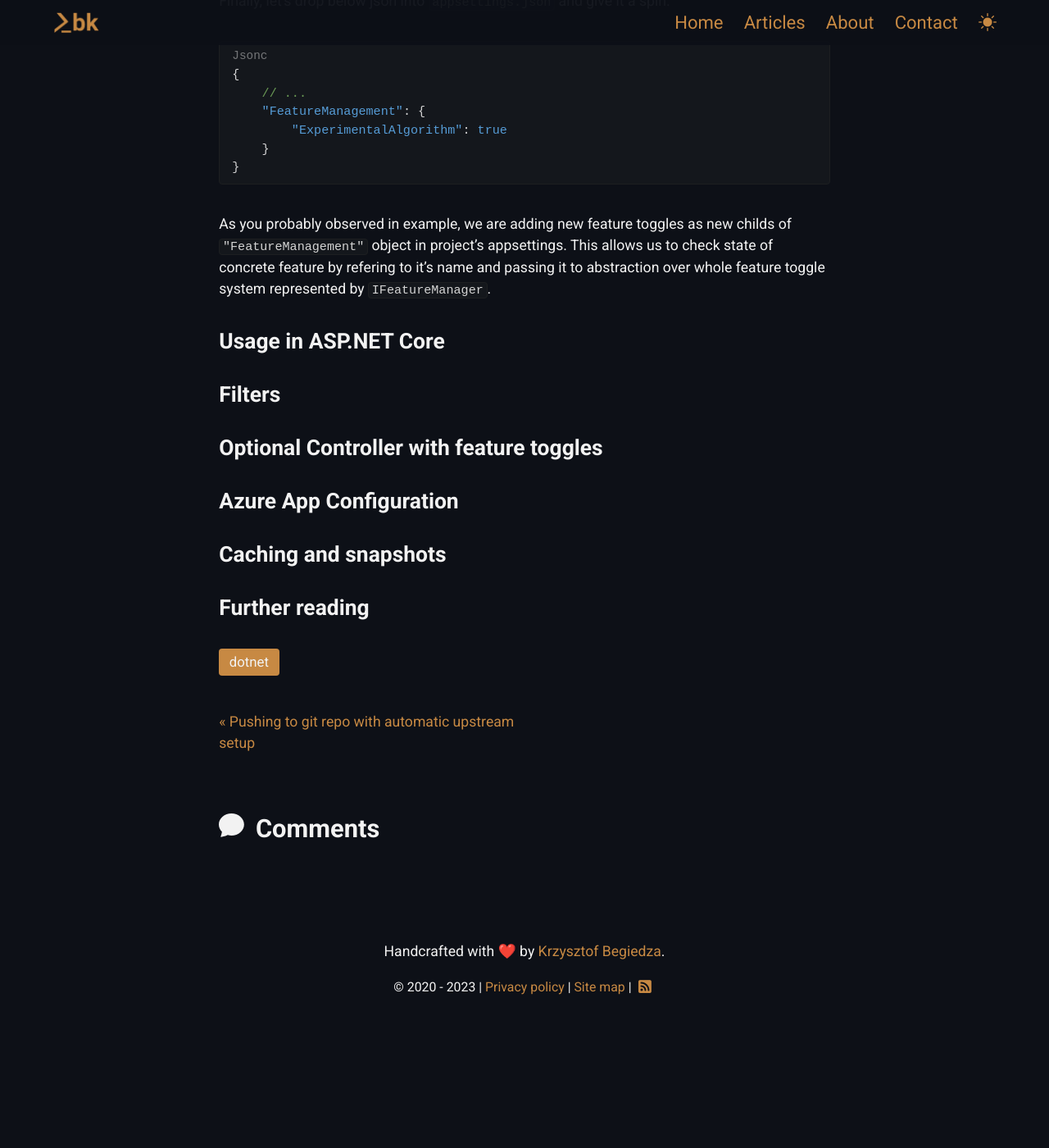
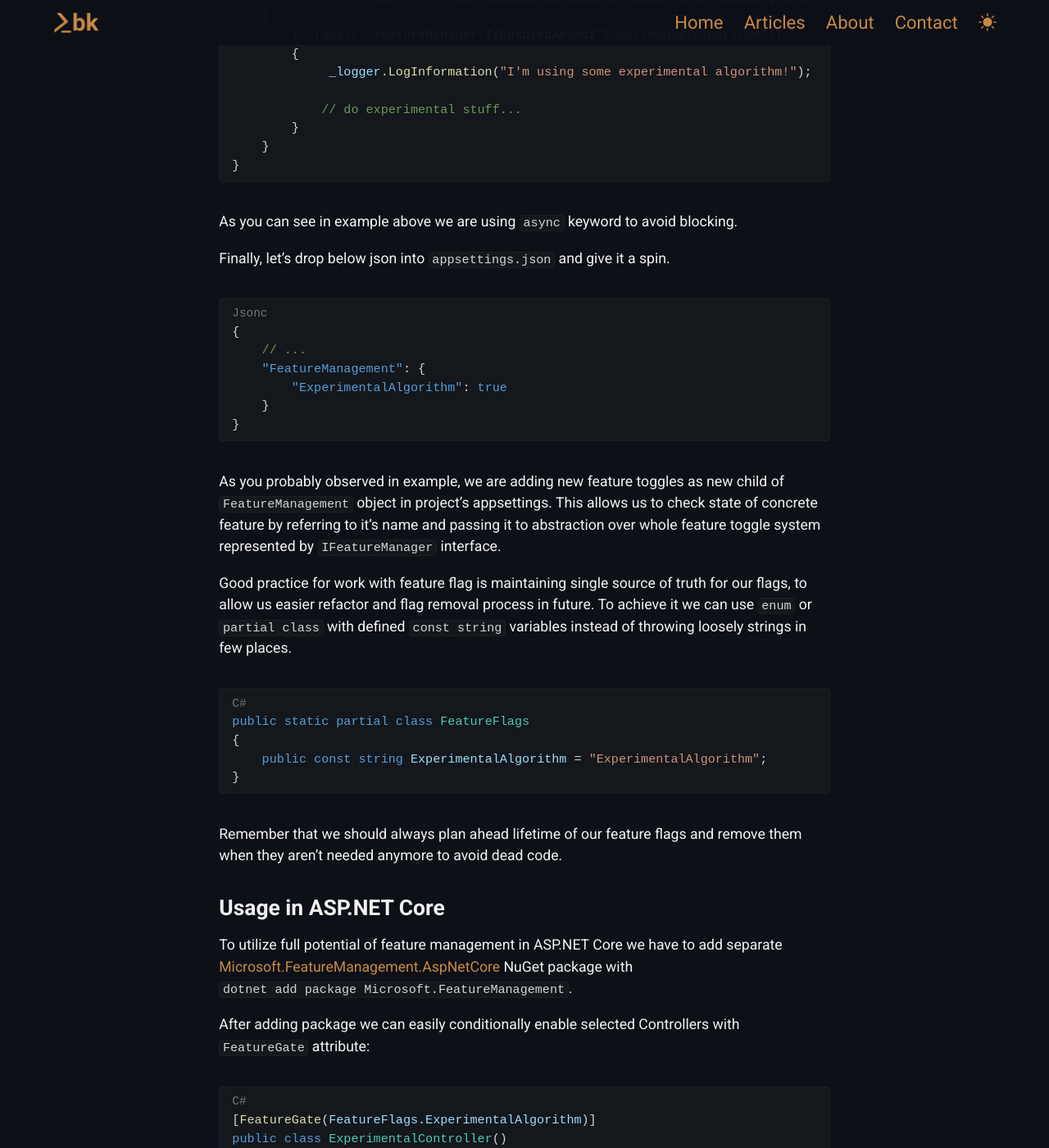
Before and after one commit to kbegiedza/kbegiedza.github.io, a Jekyll site: the page built from tutorials/_posts/2023-05-24-feature-management-in-dotnet-core.md, in a window 1280 px wide and 1400 px high, scrolled down 2143 px. Shown: the whole window at 82% size. Built offline with Jekyll 4.4.1, drawn with Linux system fonts in a browser that asks for light colours; nearby versions of some CDN libraries; comment, search, counter and statistics services are not loaded; before the commit the page ends 3410 px from its top, so only the background shows below that; some of the changed text lies outside the part shown.

Commit message:
content++

````diff
--- a/tutorials/_posts/2023-05-09-feature-management.md
+++ b/tutorials/_posts/2023-05-24-feature-management-in-dotnet-core.md
@@ -1,10 +1,10 @@
 ---
 layout: article
-date: "2023-05-09"
-thumbnail: /assets/img/20230509/title.png
-title-image: /assets/img/20230509/title-sm.png
-title: Feature management
-description: Feature management
+date: "2023-05-24"
+thumbnail: /assets/img/20230524/title-sm.png
+title-image: /assets/img/20230524/title.png
+title: Feature toggle management in .NET Core
+description: Give your application ability to switch behaviour in seconds using official package.
 categories: dotnet
 ---
 
@@ -13,7 +13,7 @@ categories: dotnet
 When working with complex system, especially in CI/CD environment, feature toggles, also known as feature flags are used for delivering and/or testing out new changes without compromising whole application for every user.
 
 There are many techniques for implementing feature toggles, such as simple storing configuration in file / database or using some external service to have ability to manage it with GUI. We will follow the first approach to illustrate idea while minimizing writing integration code and maximising portability of solution.
-In this article I would like to focus on Microsoft's offcial open source package `Microsoft.FeatureManagement` (with `Microsoft.FeatureManagement.AspNetCore` designed for use with ASP.NET) and  for managing features, available as [NuGet packageright here](https://www.nuget.org/packages/Microsoft.FeatureManagement/). Thanks to native integration with .NET and utilizing standard `IConfiguration` we can define any configuration provides such as Azure App Configuration, so using this package is great place to start and stick with.
+In this article I would like to focus on Microsoft's offcial open source package `Microsoft.FeatureManagement` (and companion `Microsoft.FeatureManagement.AspNetCore` designed for use with ASP.NET) and  for managing features, available as [NuGet packageright here](https://www.nuget.org/packages/Microsoft.FeatureManagement/). Thanks to native integration with .NET and utilizing standard `IConfiguration` we can define any configuration provides such as Azure App Configuration, so using this package is great place to start and stick with.
 
 
 ### Setup
@@ -39,7 +39,7 @@ var host = Host.CreateDefaultBuilder(args)
 
 This should add feature toggle support for DI builder, so we can proceed to last bit which is consumption of our settings.
 
-To perform check simply you can use snippet below
+To perform check simply you can use snippet below:
 
 ```c#
 public class Worker : BackgroundService
@@ -66,7 +66,7 @@ public class Worker : BackgroundService
 }
 ```
 
-As you can see, in example above, we are using keyword `async` to avoid blocking
+As you can see in example above we are using `async` keyword to avoid blocking.
 
 Finally, let's drop below json into `appsettings.json` and give it a spin.
 
@@ -79,10 +79,35 @@ Finally, let's drop below json into `appsettings.json` and give it a spin.
 }
 ```
 
-As you probably observed in example, we are adding new feature toggles as new childs of `"FeatureManagement"` object in project's appsettings.
-This allows us to check state of concrete feature by refering to it's name and passing it to abstraction over whole feature toggle system represented by `IFeatureManager`.
+As you probably observed in example, we are adding new feature toggles as new child of `FeatureManagement` object in project's appsettings.
+This allows us to check state of concrete feature by referring to it's name and passing it to abstraction over whole feature toggle system represented by `IFeatureManager` interface.
+
+Good practice for work with feature flag is maintaining single source of truth for our flags, to allow us easier refactor and flag removal process in future.
+To achieve it we can use `enum` or `partial class` with defined `const string` variables instead of throwing loosely strings in few places.
+
+```c#
+public static partial class FeatureFlags
+{
+    public const string ExperimentalAlgorithm = "ExperimentalAlgorithm";
+}
+```
+
+Remember that we should always plan ahead lifetime of our feature flags and remove them when they aren't needed anymore to avoid dead code.
+
 
 ### Usage in ASP.NET Core
+
+To utilize full potential of feature management in ASP.NET Core we have to add separate [Microsoft.FeatureManagement.AspNetCore](https://www.nuget.org/packages/Microsoft.FeatureManagement.AspNetCore/) NuGet package with `dotnet add package Microsoft.FeatureManagement`.
+
+After adding package we can easily conditionally enable selected Controllers with `FeatureGate` attribute:
+
+```c#
+[FeatureGate(FeatureFlags.ExperimentalAlgorithm)]
+public class ExperimentalController()
+{
+    // ...
+}
+```
 
 ### Filters
 
````
